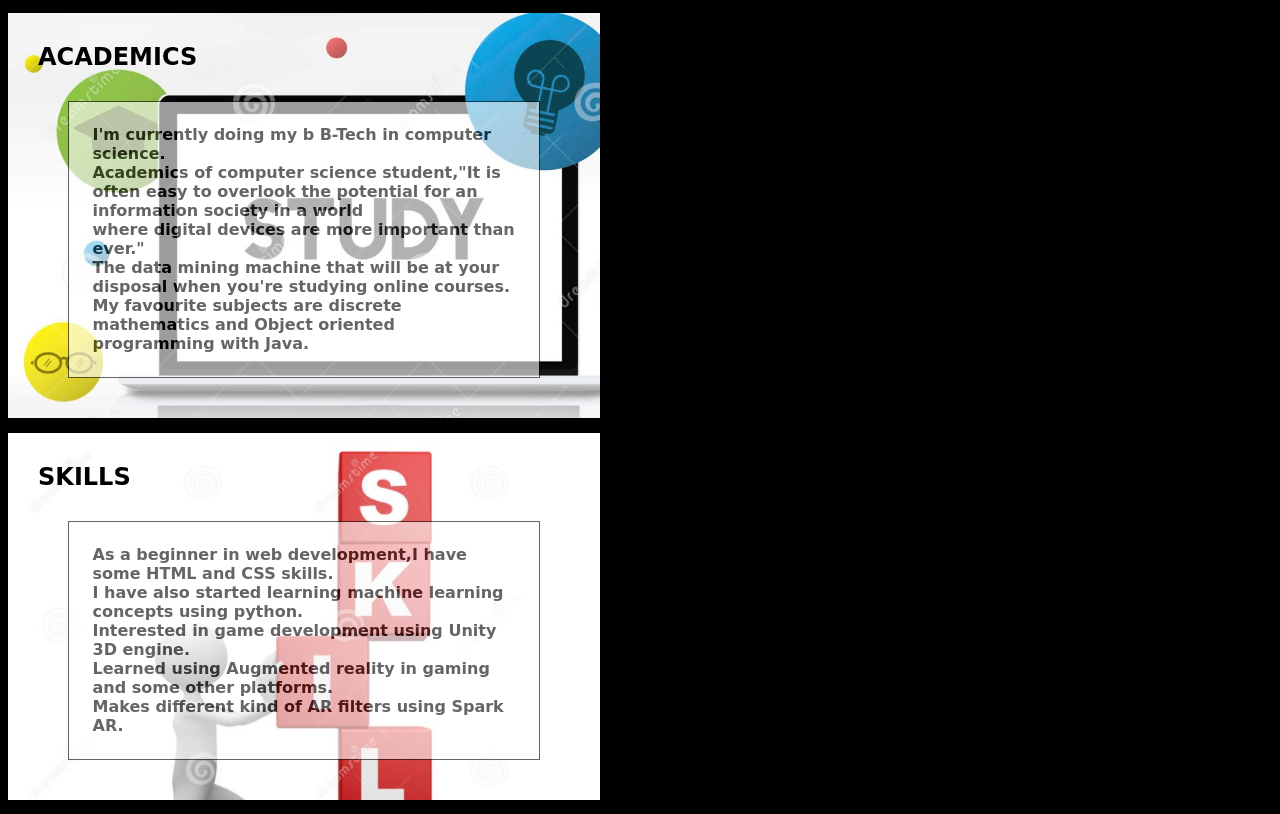
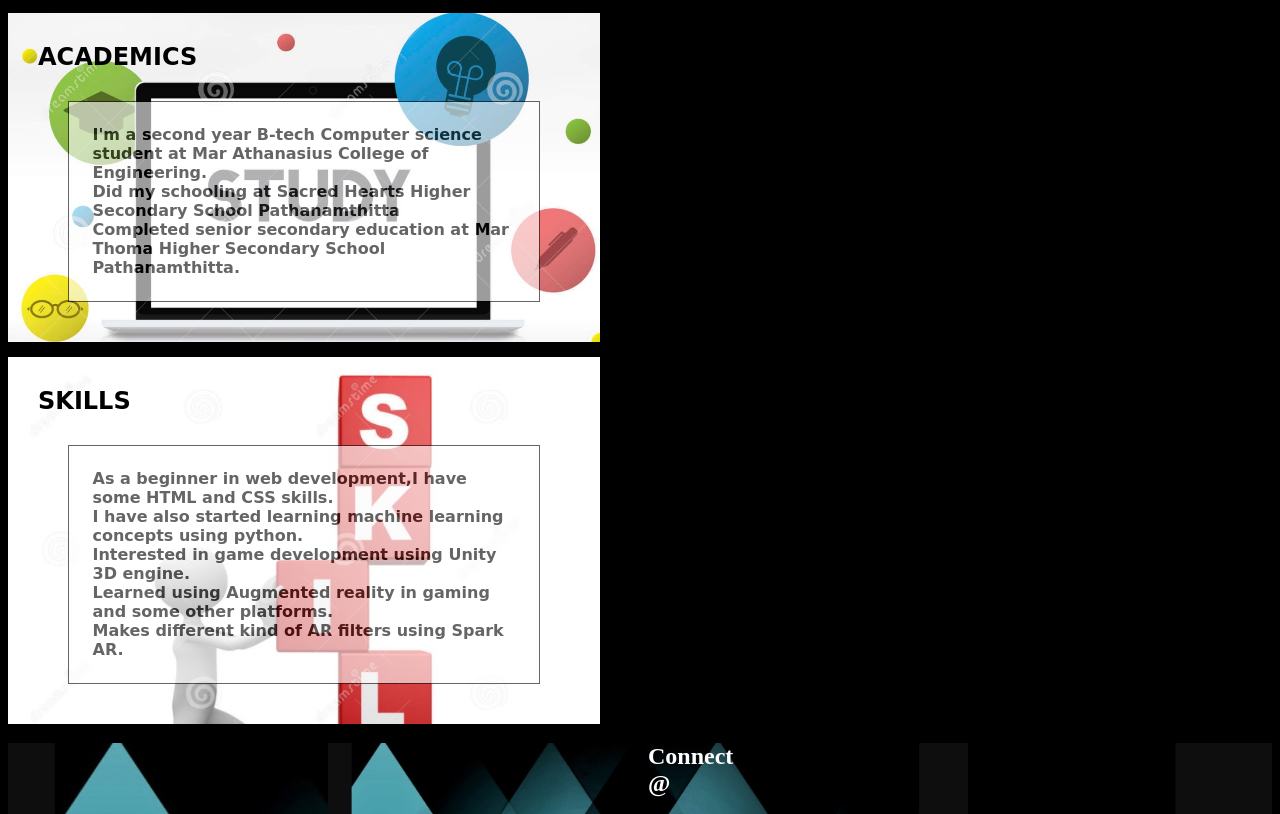
Before and after one commit to sandra9711/portfolio-1, a plain HTML site: page index.html in a window 1280 px wide. Shown: the part 1303-2117 px from the top of the page. Drawn offline with Linux system fonts and the light colour scheme.

Commit message:
Update index.html
changes made

```diff
--- a/index.html
+++ b/index.html
@@ -73,10 +73,9 @@
                 <h2>Academics</h2>
             </div>
             <div class="academcont">
-                <p> I'm currently doing my b B-Tech in computer science.
-                    <br>Academics of computer science student,"It is often easy to overlook the potential for an information society in a world<br> where digital devices are more important than ever."<br>
-                    The data mining machine that will be at your disposal when you're studying online courses.<br>
-                    My favourite subjects are discrete mathematics and Object oriented programming with Java.
+                <p>  I'm a second year B-tech Computer science student at Mar Athanasius College of Engineering.
+                    <br>Did my schooling at Sacred Hearts Higher Secondary School Pathanamthitta<br>
+                    Completed senior secondary education at Mar Thoma Higher Secondary School Pathanamthitta.
                 </p>
 
             </div>
```
